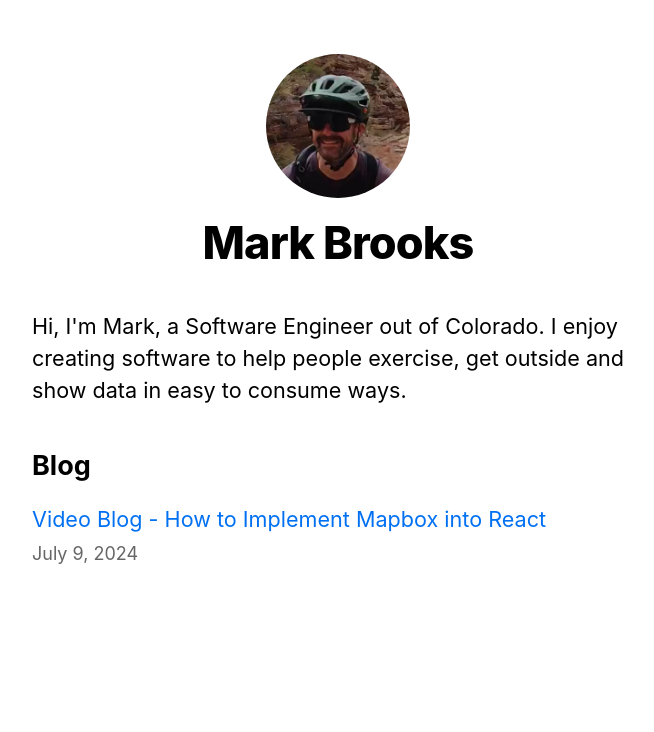
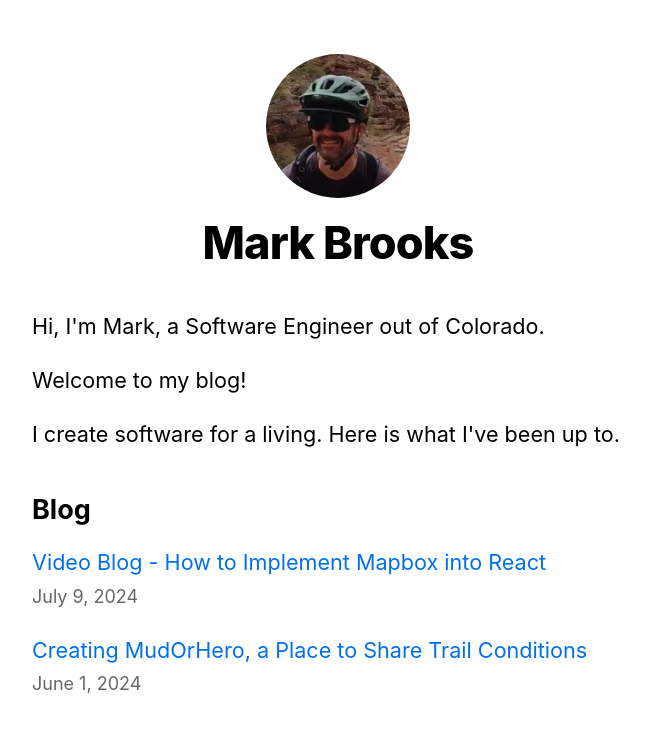
Before and after one commit to brooksmarka/nextjs-blog, a Next.js app: page / in a window 1280 px wide. Shown: the top 732 px of the page, without its empty margins (302-956 px from the left). Built offline with nearby package versions, Linux system fonts and the light colour scheme.

Commit message:
add post on mudorhero

```diff
--- a/pages/index.js
+++ b/pages/index.js
@@ -21,7 +21,9 @@ export default function Home({ allPostsData }) {
         <title>{siteTitle}</title>
       </Head>
       <section className={utilStyles.headingMd}>
-        <p>Hi, I'm Mark, a Software Engineer out of Colorado. I enjoy creating software to help people exercise, get outside and show data in easy to consume ways.</p>
+        <p>Hi, I'm Mark, a Software Engineer out of Colorado. </p>
+        <p>Welcome to my blog!</p>
+        <p> I create software for a living.  Here is what I've been up to.</p>
       </section>
       <section className={`${utilStyles.headingMd} ${utilStyles.padding1px}`}>
         <h2 className={utilStyles.headingLg}>Blog</h2>
--- /dev/null
+++ b/posts/creating-mud-or-hero.md
@@ -0,0 +1,27 @@
+---
+title: 'Creating MudOrHero, a Place to Share Trail Conditions'
+date: '2024-06-01'
+---
+
+Just a few words on my project [MudOrHero](https://www.mudorhero.org)
+
+I had a lot of fun building this project. I used **Vite** for the frontend, as well as **AWS Amplify** for the backend.
+
+You can view the github repo [here](https://github.com/brooksmarka/g2g).
+
+The app allows users to share trail conditions with their friends.  You can change the trail condition to **Snow**, **Dry**, **Mud** and **Hero**!  (Hero is a type of dirt that is really tacky and grippy and is considered the best trail condition for mountain biking)
+
+What I Learned:
+
+- Vite is such a lightweight and nimble application.  I'm really not sure why you would use create react app anymore.  It is so full of dependency issues and really bloated in my opinion.
+- So much about Mapbox!  I feel like I'm just breaking the surface on this api and I can't wait to do more projects in it.
+- Adding raster data to Mapbox really wasn't that hard and it makes a really cool 3d effect on your map.  I'll link a future video/blog post on that here soon.
+- Amplify really takes the gruntwork out of auth in your application.  All I really had to do was implement an Auth component and the library took care of the rest.  It really allows you to move fast and get your idea out into the wild fast.
+
+MudOrHero isn't going to break any records for users (only my friends are using it) but the point of the app is to solve a problem in my friend group and learn a few new technologies at the same time.
+
+This really got my mind working on all the different data you can put into maps.  I feel like the data is out there, but people can't consume it in a great way.
+
+I'd love to change that!
+
+Thats all for now, and go ahead and check out [mudorhero](https://www.mudorhero.org)!
```
